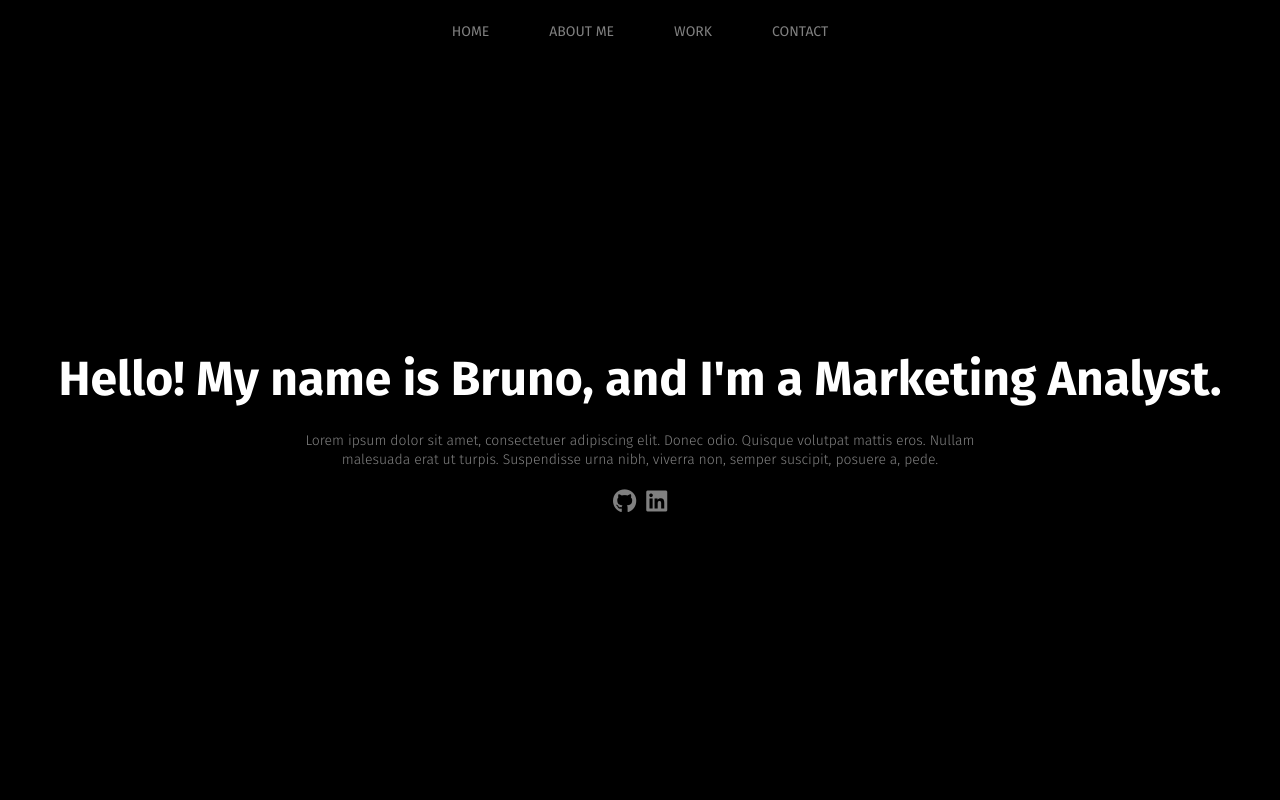
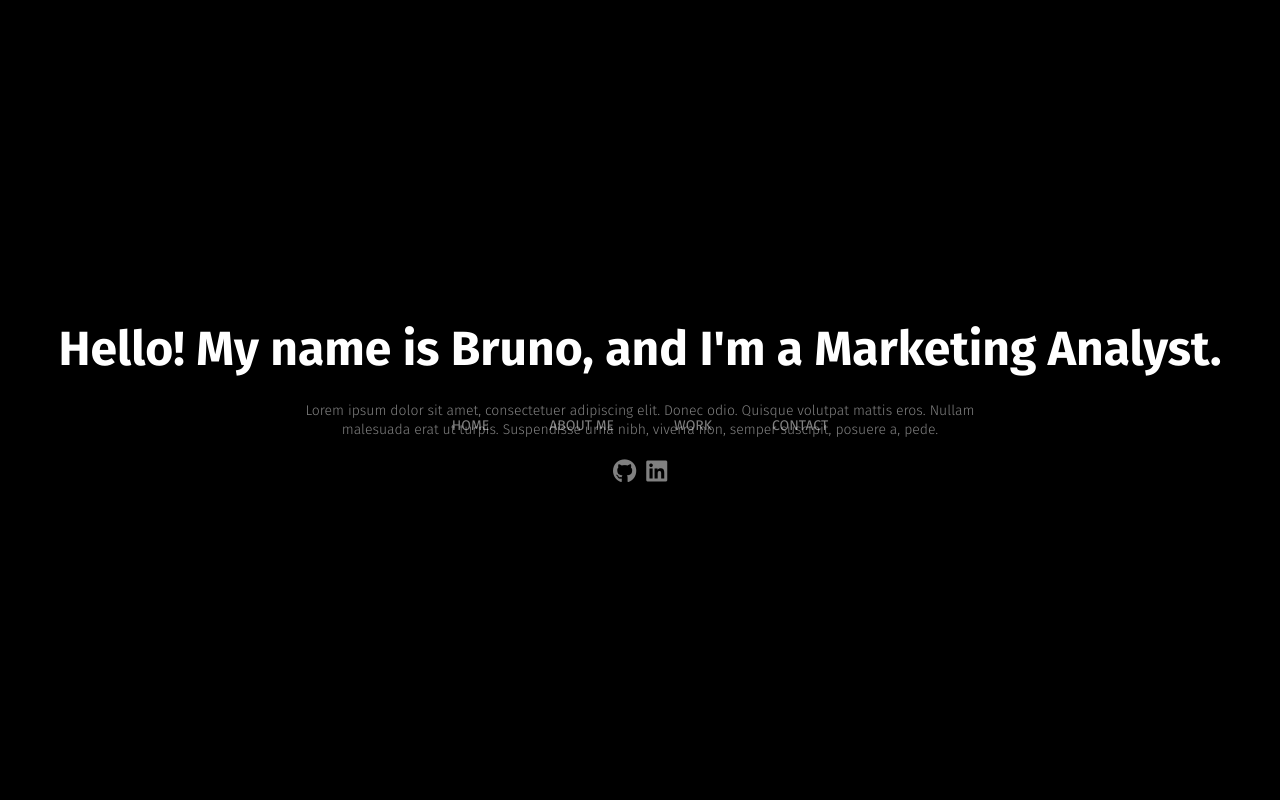
Before and after one commit to SirBruno/portfolio, a React (Create React App) app: page / in a window 1280 px wide. Shown: the top 800 px of the page. Built offline with nearby package versions, Linux system fonts and the light colour scheme.

Commit message:
improving the design

```diff
--- a/src/pages/homepage/App.module.css
+++ b/src/pages/homepage/App.module.css
@@ -5,12 +5,16 @@
   background: #000;
   color: #fff;
   display: grid;
-  grid-template-rows: 60px 1fr;
+  grid-template-rows: 1fr;
 }
 
 nav {
   text-align: center;
-  position: relative;
+  position: absolute;
+  display: inline-flex;
+  width: 100%;
+  justify-content: center;
+  margin-top: 50px;
 }
 
 nav a {
```
